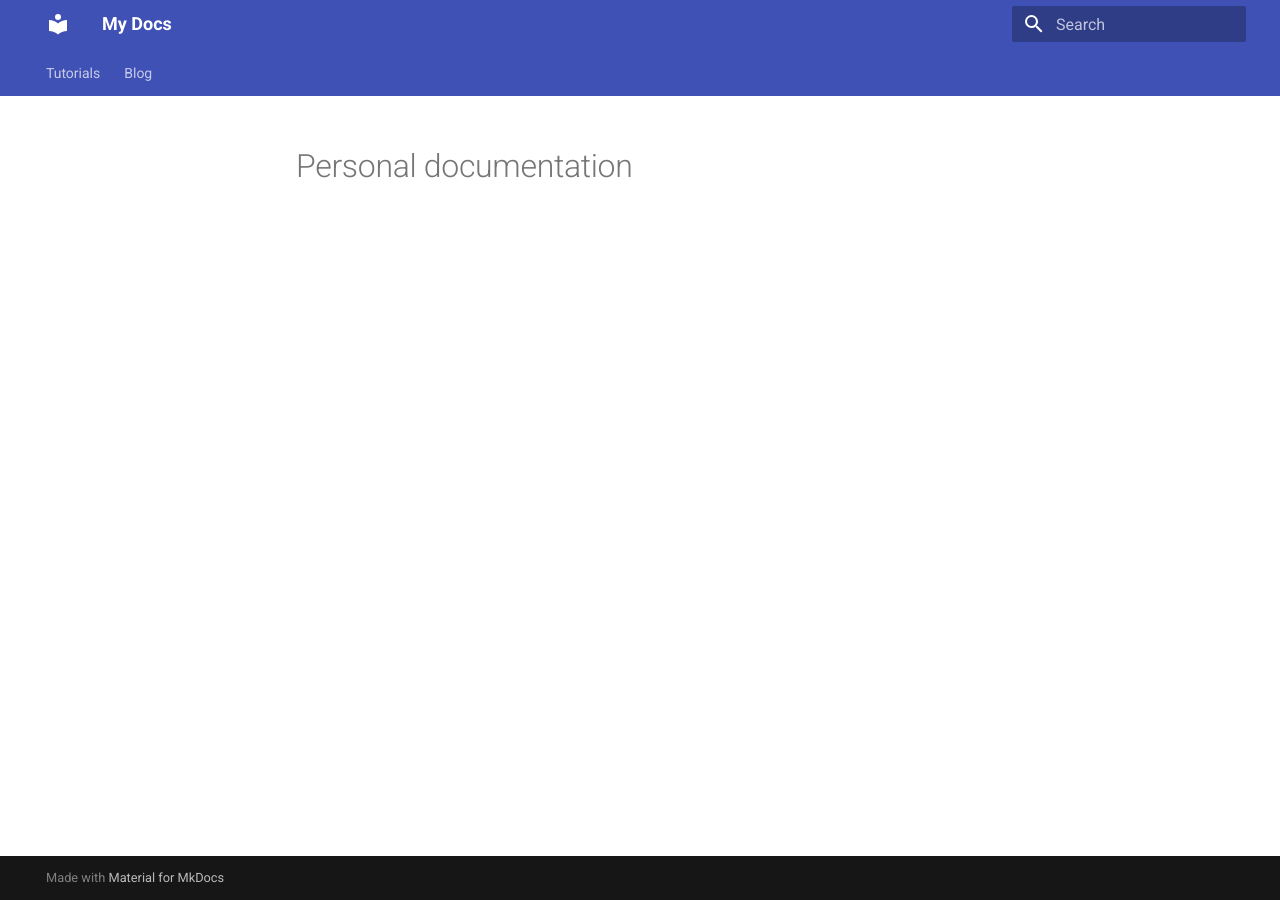
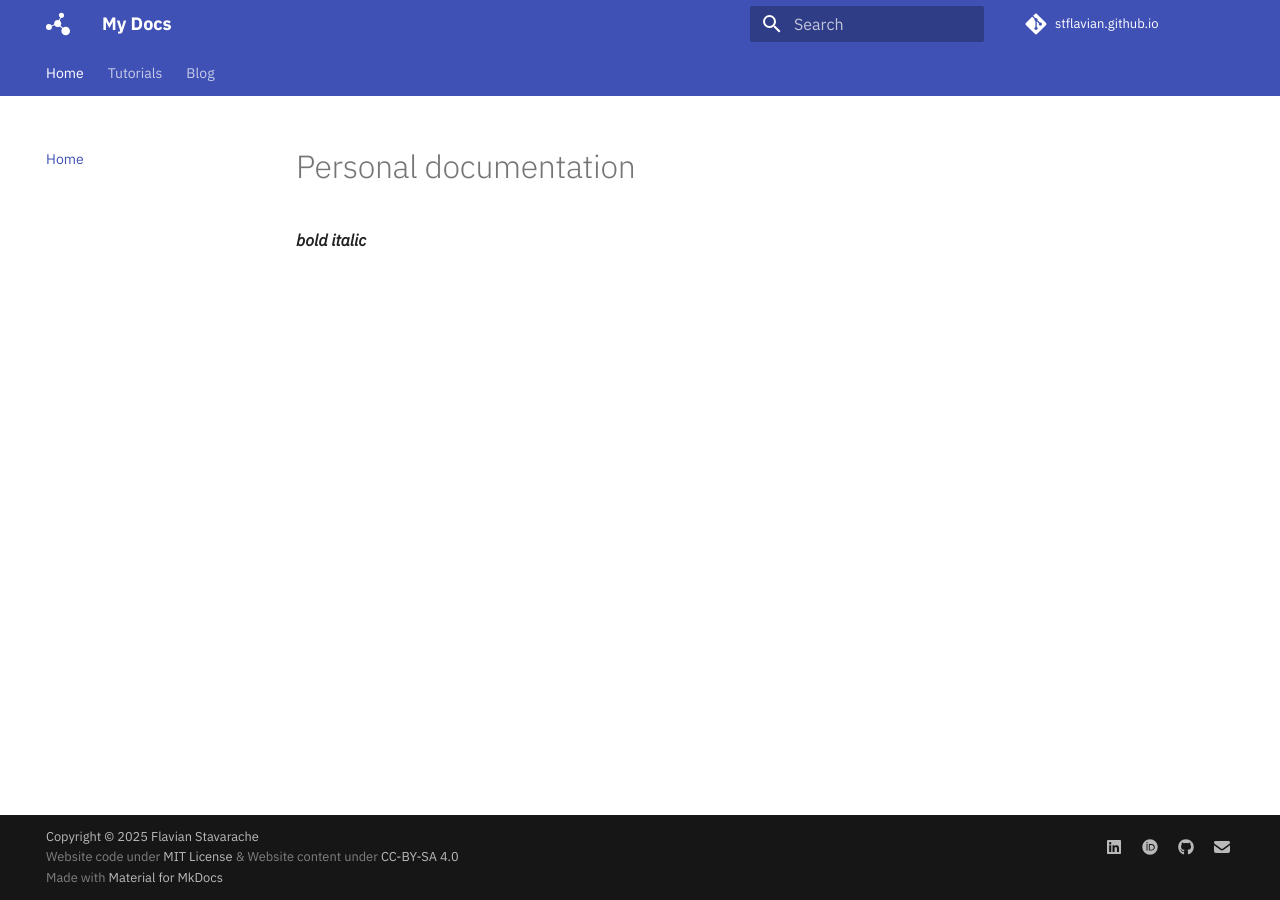
Before and after one commit to stflavian/stflavian.github.io, an MkDocs documentation site: the page built from docs/index.md, in a window 1280 px wide. Built offline with MkDocs 1.6.1 and Material for MkDocs 9.7.7, drawn with Linux system fonts in a browser that asks for light colours; comment, search, counter and statistics services are not loaded.

Commit message:
use local fonts

```diff
--- a/docs/index.md
+++ b/docs/index.md
@@ -1 +1,3 @@
 # Personal documentation
+
+***bold italic***
--- /dev/null
+++ b/docs/stylesheets/extra.css
@@ -0,0 +1,110 @@
+/* ------------------------------ Regular Font ----------------------------------- */
+
+@font-face {
+  font-family: 'Aurel';
+  src: url('/assets/fonts/sans-woff2/IBMPlexSans-Light.woff2') format('woff2');
+  font-weight: 300;
+  font-style: normal;
+  font-display: swap;
+}
+
+@font-face {
+  font-family: 'Aurel';
+  src: url('/assets/fonts/sans-woff2/IBMPlexSans-Regular.woff2') format('woff2');
+  font-weight: 400;
+  font-style: normal;
+  font-display: swap;
+}
+
+@font-face {
+  font-family: 'Aurel';
+  src: url('/assets/fonts/sans-woff2/IBMPlexSans-Medium.woff2') format('woff2');
+  font-weight: 500;
+  font-style: normal;
+  font-display: swap;
+}
+
+@font-face {
+  font-family: 'Aurel';
+  src: url('/assets/fonts/sans-woff2/IBMPlexSans-Bold.woff2') format('woff2');
+  font-weight: 700;
+  font-style: normal;
+  font-display: swap;
+}
+
+@font-face {
+  font-family: 'Aurel';
+  src: url('/assets/fonts/sans-woff2/IBMPlexSans-Italic.woff2') format('woff2');
+  font-weight: 400;
+  font-style: italic;
+  font-display: swap;
+}
+
+/* ------------------------- Regular Font (legacy) ------------------------------ */
+
+@font-face {
+  font-family: 'Aurel';
+  src: url('/assets/fonts/sans-ttf/IBMPlexSans-Regular.ttf') format('truetype');
+  font-weight: normal;
+  font-style: normal;
+  font-display: swap;
+}
+
+/* -------------------------------- Mono Font ----------------------------------- */
+
+@font-face {
+  font-family: 'Marcel';
+  src: url('/assets/fonts/mono-woff2/JetBrainsMono-Light.woff2') format('woff2');
+  font-weight: 300;
+  font-style: normal;
+  font-display: swap;
+}
+
+@font-face {
+  font-family: 'Marcel';
+  src: url('/assets/fonts/mono-woff2/JetBrainsMono-Regular.woff2') format('woff2');
+  font-weight: 400;
+  font-style: normal;
+  font-display: swap;
+}
+
+@font-face {
+  font-family: 'Marcel';
+  src: url('/assets/fonts/mono-woff2/JetBrainsMono-Medium.woff2') format('woff2');
+  font-weight: 500;
+  font-style: normal;
+  font-display: swap;
+}
+
+@font-face {
+  font-family: 'Marcel';
+  src: url('/assets/fonts/mono-woff2/JetBrainsMono-Bold.woff2') format('woff2');
+  font-weight: 700;
+  font-style: normal;
+  font-display: swap;
+}
+
+@font-face {
+  font-family: 'Marcel';
+  src: url('/assets/fonts/mono-woff2/JetBrainsMono-Italic.woff2') format('woff2');
+  font-weight: 400;
+  font-style: italic;
+  font-display: swap;
+}
+
+/* ---------------------------- Mono Font (legacy) ------------------------------- */
+
+@font-face {
+  font-family: 'Marcel';
+  src: url('/assets/fonts/mono-ttf/JetBrainsMono-Regular.ttf') format('truetype');
+  font-weight: normal;
+  font-style: normal;
+  font-display: swap;
+}
+
+/* ------------------------------------------------------------------------------- */
+
+:root {
+  --md-text-font: 'Aurel';
+  --md-code-font: 'Marcel';
+}
--- a/mkdocs.yml
+++ b/mkdocs.yml
@@ -1,6 +1,17 @@
 site_name: My Docs
+copyright: "Copyright &copy; 2025 Flavian Stavarache <br />
+            <span class=\"md-copyright\" style=\"margin:0;\">Website code under</span>
+            <a href=\"https://mit-license.org/\">MIT License</a>
+            <span class=\"md-copyright\" style=\"margin:0;\">&</span>
+            <span class=\"md-copyright\" style=\"margin:0;\">Website content under</span>
+            <a href=\"https://creativecommons.org/licenses/by-sa/4.0/\">CC-BY-SA 4.0</a>"
+
+repo_url: https://github.com/stflavian/stflavian.github.io
+repo_name: stflavian.github.io
 
 theme:
+  icon:
+    logo: simple/moleculer
   name: material
   features:
     - content.code.copy
@@ -13,7 +24,9 @@
   - search
 
 nav:
+  - Home: index.md
   - Tutorials:
+    - Tutorials: tutorials.md
     - DFTB+:
       - Single-point calculations using xTB: dftbp/single-point.md
       - Understanding the xTB Hamiltonian: dftbp/xtb-hamiltonian.md
@@ -30,3 +43,17 @@
   - pymdownx.superfences
   - pymdownx.tabbed:
       alternate_style: true
+
+extra:
+  social:
+    - icon: fontawesome/brands/linkedin
+      link: https://nl.linkedin.com/in/flavian-stavarache
+    - icon: fontawesome/brands/orcid
+      link: https://orcid.org/0009-0006-9934-6301
+    - icon: fontawesome/brands/github
+      link: https://github.com/stflavian
+    - icon: fontawesome/solid/envelope
+      link: mailto:FlavianStavarache@outlook.com
+
+extra_css:
+  - stylesheets/extra.css
```
Also changed, not shown: docs/assets/fonts/mono-ttf/JetBrainsMono-Regular.ttf (added), docs/assets/fonts/mono-woff2/JetBrainsMono-Bold.woff2 (added), docs/assets/fonts/mono-woff2/JetBrainsMono-Italic.woff2 (added), docs/assets/fonts/mono-woff2/JetBrainsMono-Light.woff2 (added), docs/assets/fonts/mono-woff2/JetBrainsMono-Medium.woff2 (added), docs/assets/fonts/mono-woff2/JetBrainsMono-Regular.woff2 (added), docs/assets/fonts/sans-ttf/IBMPlexSans-Regular.ttf (added), docs/assets/fonts/sans-woff2/IBMPlexSans-Bold.woff2 (added), docs/assets/fonts/sans-woff2/IBMPlexSans-Italic.woff2 (added), docs/assets/fonts/sans-woff2/IBMPlexSans-Light.woff2 (added), docs/assets/fonts/sans-woff2/IBMPlexSans-Medium.woff2 (added), docs/assets/fonts/sans-woff2/IBMPlexSans-Regular.woff2 (added).
